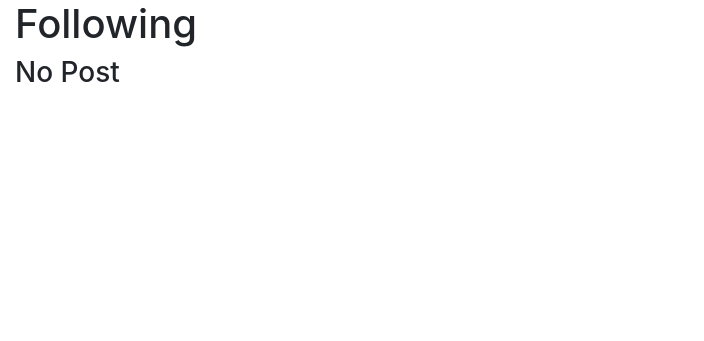
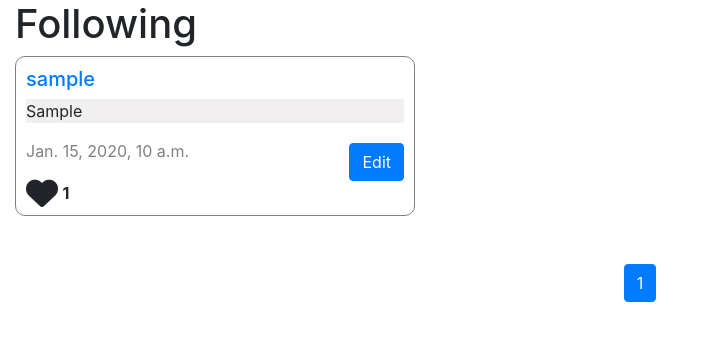
Before and after one commit to k2dums/network-, a Django app: a page that uses project4/network/templates/network/following.html in a window 1280 px wide. Shown: the part 56-397 px from the top of the page, without its empty margins (0-704 px from the left). Run offline with Django 3.2, Linux system fonts and the light colour scheme; a user stored in the database is signed in; tables that the repository leaves empty hold one stand-in row (values such as "Sample post"); some libraries are stand-ins or nearby versions.

Commit message:
Context variable changed from posts to page, added paginator divs and styling

```diff
--- a/project4/network/templates/network/following.html
+++ b/project4/network/templates/network/following.html
@@ -5,8 +5,7 @@
         <h1>Following</h1>
         <div>
         {% if user.following.count > 0 %}
-
-            {% for post in posts %}
+        {% for post in page %}
         <div class="post_wrapper mb-5">
             <div class="post " >
                 <div class="post_user" ><a href="{% url 'profile' post.user %}"><h5>{{post.user}}</h5></a></div>
@@ -46,6 +45,32 @@
             </div>
         {% endif %}
         </div>
+        <div class="pagination_wrapper container">
+            <nav aria-label="..." class="row justify-content-center">
+                <ul class="pagination">
+                {% if page %}
+                {% if  page.has_previous %}
+                  <li class="page-item ">
+                    <a class="page-link" href="{% url 'index' %}?page={{ page.previous_page_number }}">Previous</a>
+                  </li>
+                  <li class="page-item ">
+                    <a class="page-link" href="{% url 'index' %}?page={{ page.previous_page_number }}">{{page.previous_page_number}}</a>
+                  </li>
+                  {% endif %}
+                  <li class="page-item active" aria-current="page">
+                    <a class="page-link" href="#">{{ page.number }}</a>
+                  </li>
+
+                  {% if page.has_next %}
+                  <li class="page-item"><a class="page-link" href="{% url 'index' %}?page={{ page.next_page_number }}">{{page.next_page_number}}</a></li>
+                  <li class="page-item">
+                    <a class="page-link" href="{% url 'index' %}?page={{ page.next_page_number }}">Next</a>
+                  </li>
+                  {% endif %}
+                  {% endif %}
+                </ul>
+              </nav>
+        </div>
     </div>
 {% endblock %}
 {% block script %}
```
Lines whose indentation alone changed are shown as unchanged.
